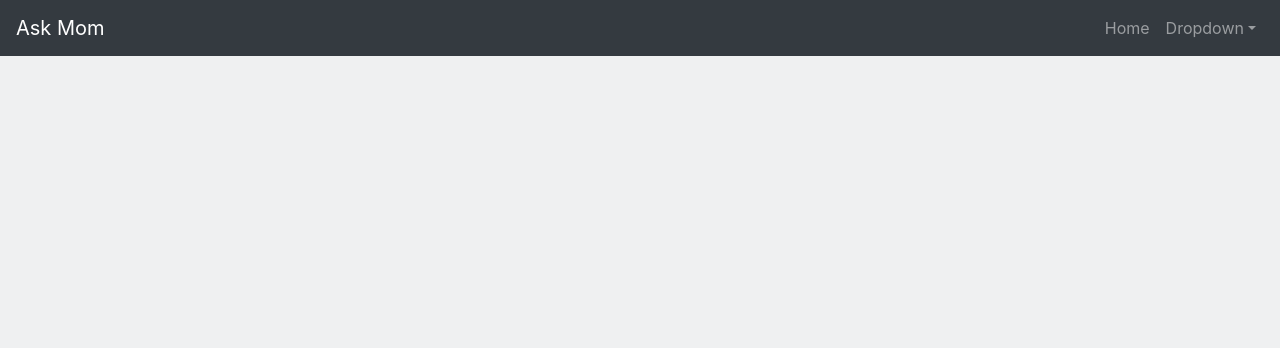
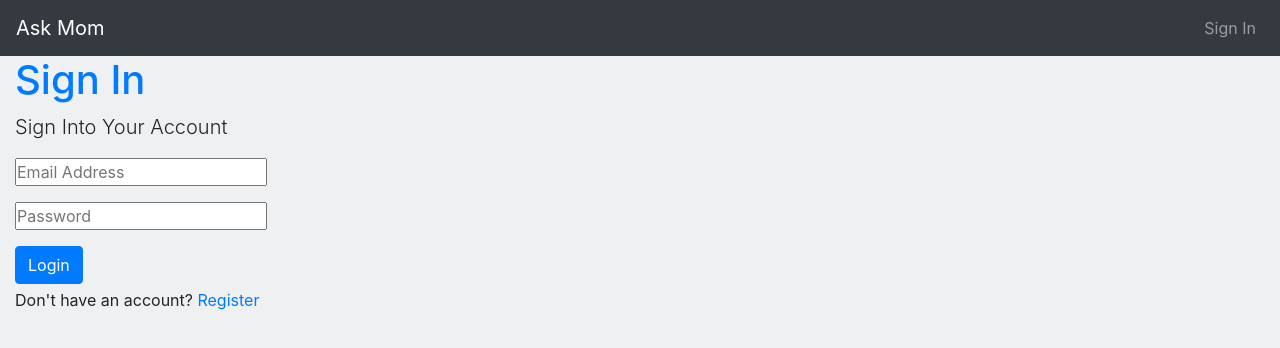
Before and after one commit to nnguy072/ask-mom, a React (Create React App) app: page /login in a window 1280 px wide. Shown: the top 348 px of the page. Built offline with nearby package versions, Linux system fonts and the light colour scheme; no server answers.

Commit message:
added routes + redirects

```diff
--- a/src/App.tsx
+++ b/src/App.tsx
@@ -5,10 +5,11 @@ import 'bootstrap/dist/css/bootstrap.min.css';
 
 import Container from 'react-bootstrap/Container';
 import Header from './components/layout/header/Header';
-import Landing from './components/landing/Landing';
 import { useDispatch } from 'react-redux';
 import { loadUser } from './services/auth';
 import setAuthToken from './utils/setAuthToken';
+import Routes from './components/routing/Routes';
+import Blank from './components/auth/Blank';
 
 // doesn't seem like the right place to put it
 if (localStorage.token)
@@ -25,7 +26,8 @@ function App() {
         <div className="main-container">
           <Header />
           <Container fluid>
-            <Route exact path="/" component={Landing} />
+            <Route exact path="/" component={Blank} />
+            <Route component={Routes} />
           </Container>
         </div>
       </div>
--- /dev/null
+++ b/src/components/auth/Blank.tsx
@@ -0,0 +1,15 @@
+import React from 'react';
+import { useSelector } from 'react-redux';
+import { RootState } from '../../services/rootReducer';
+import { Redirect } from 'react-router-dom';
+
+const Blank: React.FC = () => {
+  const { isAuthenticated } = useSelector((state: RootState) => state.Auth);
+
+  if (isAuthenticated)
+    return <Redirect to="/landing" />
+  else
+    return <Redirect to="/login" />
+}
+
+export default Blank;
--- /dev/null
+++ b/src/components/auth/Login.tsx
@@ -0,0 +1,78 @@
+import React from 'react';
+import { Link } from 'react-router-dom';
+import { login, LoginModel, testLogin } from '../../services/auth';
+import { useDispatch } from 'react-redux';
+
+type LoginProps = {
+}
+
+type LoginState = {
+  email: string;
+  password: string;
+}
+
+export default class Login extends React.PureComponent<LoginProps, LoginState> {
+  constructor(props: LoginProps) {
+    super(props);
+
+    this.state = {
+      email: '',
+      password: ''
+    };
+
+    this.onChange = this.onChange.bind(this);
+    this.onSubmit = this.onSubmit.bind(this);
+  }
+
+  private onSubmit(event: React.ChangeEvent<HTMLFormElement>): void {
+    event.preventDefault();
+
+    console.log('here?');
+
+    testLogin();
+    // dispatch(login(new LoginModel(this.state.email, this.state.password)));
+  }
+
+  private onChange(event: React.ChangeEvent<HTMLInputElement>): void {
+    event.preventDefault();
+
+    this.setState({ [event.target.name]: event.target.value } as LoginState);
+  }
+
+  render(): JSX.Element {
+    return (
+      <React.Fragment>
+        <h1 className='large text-primary'>Sign In</h1>
+        <p className='lead'>
+          <i className='fas fa-user'></i> Sign Into Your Account
+        </p>
+			<form className='form' onSubmit={this.onSubmit}>
+          <div className='form-group'>
+            <input
+              type='email'
+              placeholder='Email Address'
+              name='email'
+              value={this.state.email}
+              required
+              onChange={this.onChange}
+            />
+          </div>
+          <div className='form-group'>
+            <input
+              type='password'
+              placeholder='Password'
+              name='password'
+              value={this.state.password}
+              required
+              onChange={this.onChange}
+            />
+          </div>
+          <input type='submit' className='btn btn-primary' value='Login' />
+        </form>
+        <p className='my-1'>
+          Don't have an account? <Link to='/register'> Register</Link>
+        </p>
+      </React.Fragment>
+    );
+  }
+}
--- a/src/components/landing/Landing.tsx
+++ b/src/components/landing/Landing.tsx
@@ -1,8 +1,6 @@
 import React from 'react';
 import { Row, Col, InputGroup, FormControl, Button, Card } from 'react-bootstrap';
 import InventoryList from '../InventoryList/InventoryList';
-import { useSelector } from 'react-redux';
-import { RootState } from '../../services/rootReducer';
 
 type LandingState = {
   searchText: string,
--- a/src/components/layout/header/Header.tsx
+++ b/src/components/layout/header/Header.tsx
@@ -1,17 +1,19 @@
 import React from 'react';
 import { Navbar, Nav, NavDropdown } from 'react-bootstrap';
+import store from '../../../store';
 
 type HeaderProps = {
 }
 
 export default class Header extends React.Component<HeaderProps> {
+  render(): JSX.Element {
+    const { isAuthenticated } = store.getState().Auth;
 
-  render(): JSX.Element {
-    return (
-      <Navbar collapseOnSelect expand="md" bg="dark" variant="dark">
-        <Navbar.Brand href="#home">Ask Mom</Navbar.Brand>
+    let navItems: JSX.Element;
+    if (isAuthenticated) {
+      navItems = (
+      <React.Fragment>
         <Navbar.Toggle aria-controls="responsive-navbar-nav" />
-
         <Navbar.Collapse id="responsive-navbar-nav">
           <Nav className="ml-auto">
             <Nav.Link href="/">Home</Nav.Link>
@@ -24,6 +26,22 @@ export default class Header extends React.Component<HeaderProps> {
             </NavDropdown>
           </Nav>
         </Navbar.Collapse>
+      </React.Fragment>
+      );
+    }
+    else {
+      navItems = (
+        <Nav className="ml-auto">
+          <Nav.Link href="/">Sign In</Nav.Link>
+        </Nav>
+      );
+    }
+
+    return (
+      <Navbar collapseOnSelect expand="md" bg="dark" variant="dark">
+        <Navbar.Brand href="/">Ask Mom</Navbar.Brand>
+
+        {navItems}
       </Navbar>
     );
   }
--- /dev/null
+++ b/src/components/routing/PrivateRoutes.tsx
@@ -0,0 +1,32 @@
+import * as React from 'react';
+import { Route, Redirect, RouteProps } from 'react-router-dom';
+import store from '../../store';
+
+interface PrivateRouteProps extends RouteProps {
+  // tslint:disable-next-line:no-any
+  component: any;
+}
+
+const PrivateRoute = (props: PrivateRouteProps) => {
+  const { component: Component, ...rest } = props;
+
+  const { isAuthenticated } = store.getState().Auth;
+
+  return (
+    <Route
+      {...rest}
+      render={(routeProps) =>
+        isAuthenticated ?
+          (<Component {...routeProps} />) :
+          (<Redirect
+              to={{
+                pathname: '/login',
+                state: { from: routeProps.location }
+              }}
+          />)
+      }
+    />
+  );
+};
+
+export default PrivateRoute;
--- /dev/null
+++ b/src/components/routing/Routes.tsx
@@ -0,0 +1,15 @@
+import React from 'react';
+import { Switch, Route } from 'react-router-dom';
+import Login from '../auth/Login';
+import PrivateRoute from './PrivateRoutes';
+import Landing from '../landing/Landing';
+
+const Routes: React.FC = () =>
+<section>
+  <Switch>
+    <Route exact path='/login' component={Login} />
+    <PrivateRoute exact path='/landing' component={Landing} />
+  </Switch>
+</section>
+
+export default Routes;
--- a/src/services/auth.ts
+++ b/src/services/auth.ts
@@ -29,6 +29,7 @@ const authSlice = createSlice({
         state.user = action.payload;
       },
       handleLogin: (state, action: PayloadAction<{token: string}>) => {
+        console.log("logging");
         localStorage.setItem(TOKEN, action.payload.token);
         state.isAuthenticated = true;
         state.loading = false;
@@ -135,3 +136,9 @@ export const login = (command: LoginModel): AppThunk => async dispatch => {
 export const logout = (): AppThunk => dispatch => {
 	dispatch(handleLogout());
 };
+
+export const testLogin = (): AppThunk => dispatch => {
+  console.log("testing to login");
+
+  dispatch(handleLogin({ token: "tokeennnnn" }));
+}
```
